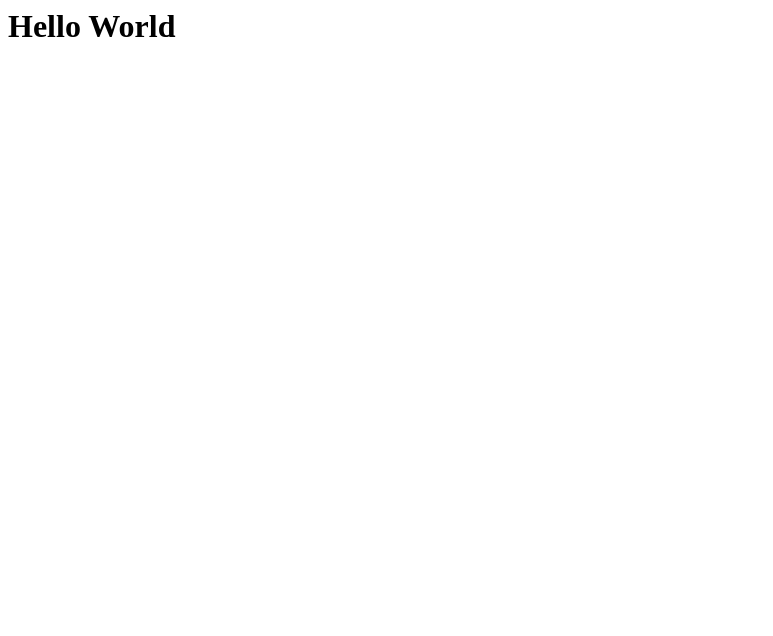
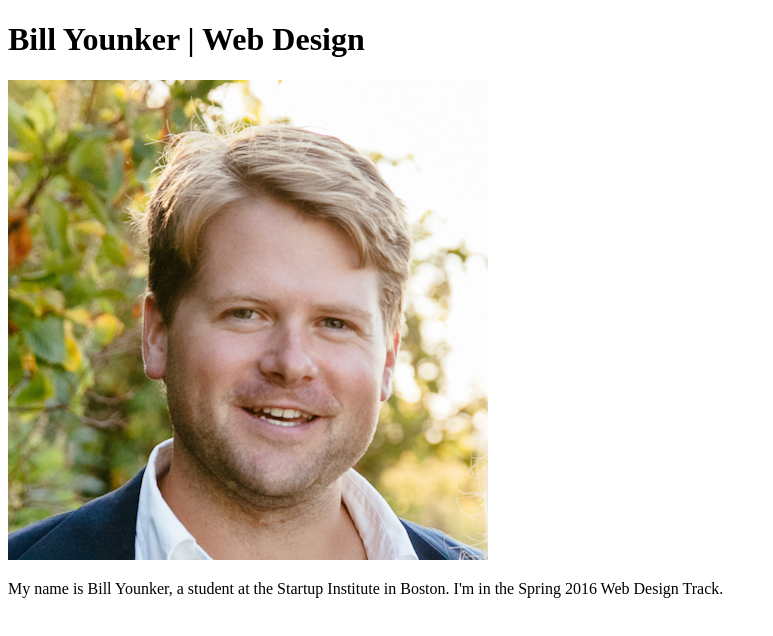
Before and after one commit to billyounker/billyounker.github.io, a plain HTML site: page index.html in a window 1280 px wide. Shown: the whole page, without its empty margins (0-773 px from the left). Drawn offline with Linux system fonts and the light colour scheme.

Commit message:
updated index

```diff
--- a/index.html
+++ b/index.html
@@ -1 +1,16 @@
-<h1>Hello World</h1></pre>
+<!Doctype html>
+
+<html>
+
+	<head>
+		<title>Bill Younker</title>
+	</head>
+
+	<body>
+		<h1>Bill Younker | Web Design</h1>
+		<img src="img/Younker.png" alt="Hi, I'm Bill">
+		<p>My name is Bill Younker, a student at the Startup Institute in Boston. I'm in the Spring 2016 Web Design Track.</p>
+
+	</body>
+
+</html>
```
Also changed, not shown: img/Younker.png (added), 2 other files.
